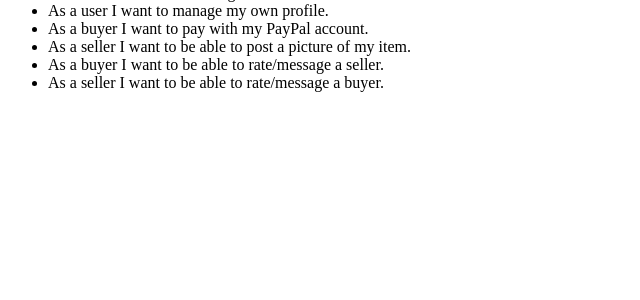
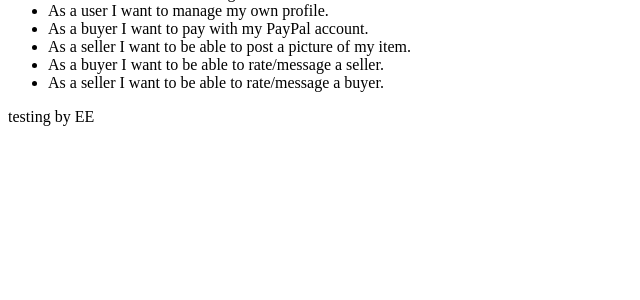
Before and after one commit to wyndows/cartridge-coders, a PHP site: page /userStories.php in a window 1280 px wide. Shown: the part 218-518 px from the top of the page, without its empty margins (0-640 px from the left). Run offline with PHP 8.4, Linux system fonts and the light colour scheme.

Commit message:
test by EE

```diff
--- a/epic/userStories.php
+++ b/epic/userStories.php
@@ -16,3 +16,4 @@
 	<li>As a buyer I want to be able to rate/message a seller.</li>
 	<li>As a seller I want to be able to rate/message a buyer.</li>
 </ul>
+<p>testing by EE</p>
```
